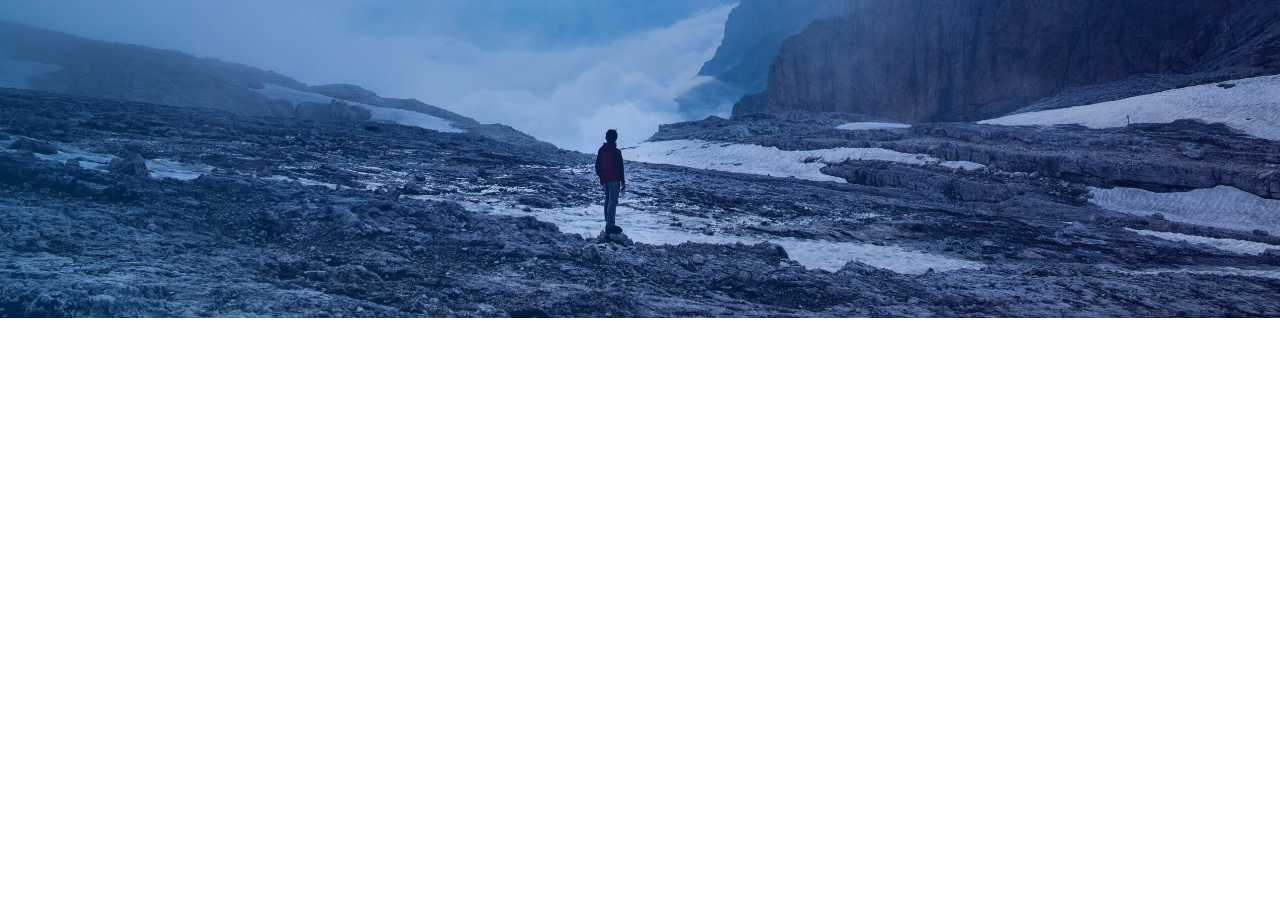
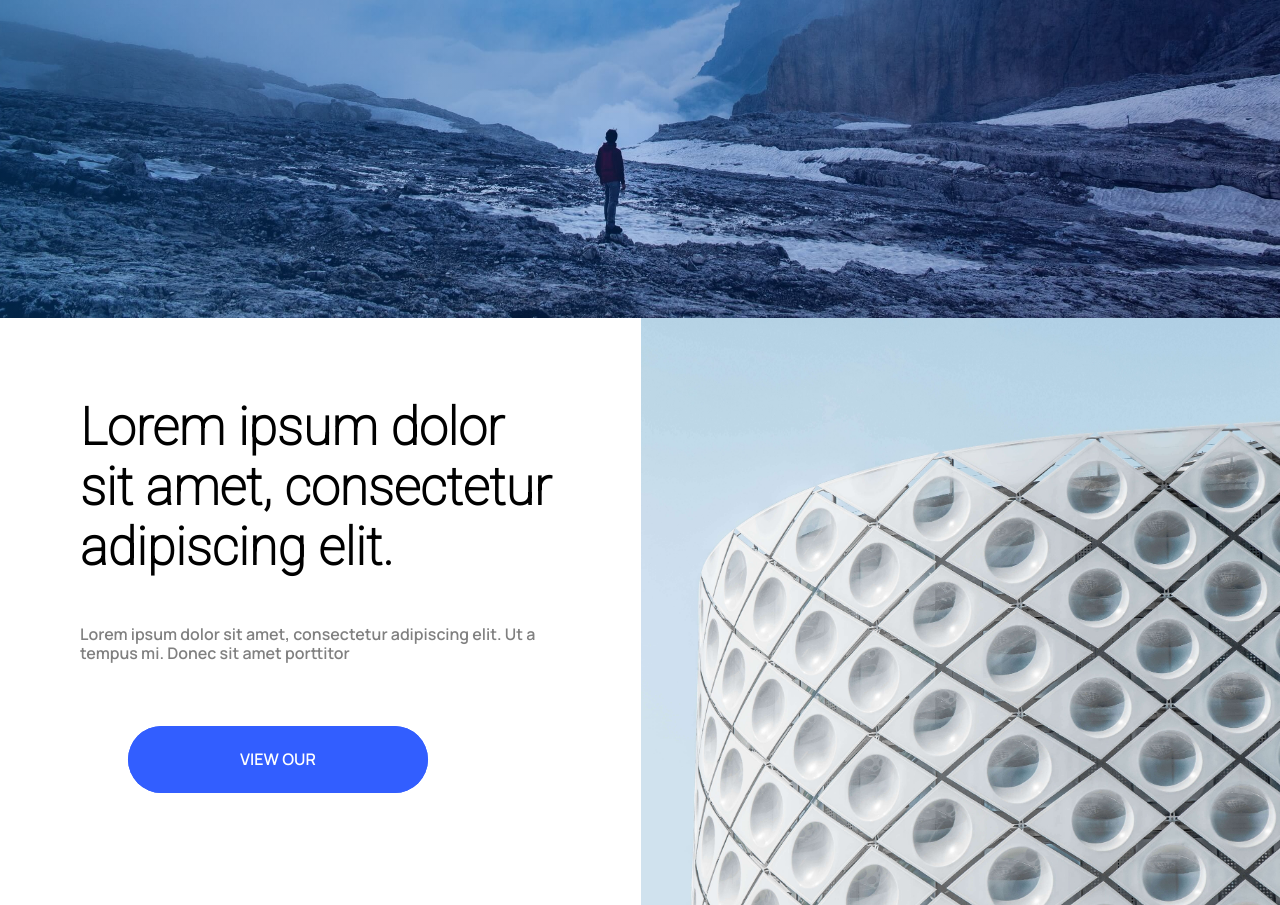
Before and after one commit to ingcarlostello/landingBase, a website: page index.html in a window 1280 px wide. Shown: the part 587-1492 px from the top of the page. Before the commit the page ends 905 px from the top, so only its background shows below. Drawn offline with Linux system fonts and the light colour scheme.

Commit message:
standard section created

```diff
--- a/index.html
+++ b/index.html
@@ -38,5 +38,30 @@
                 </div>
             </header>
         </section>
+
+        <section class="standard__section">
+
+            <div class="standard__section-row">
+
+                <div class="standard__section-col">
+                    <div class="standard__section-container">
+
+                        <h1 class="standard__section-main-title">Lorem ipsum dolor sit amet, consectetur adipiscing elit.</h1>
+
+                        <p class="standard__section-header-paragraph">Lorem ipsum dolor sit amet, consectetur adipiscing elit. Ut a tempus mi. Donec sit amet porttitor </p>
+
+                        <div class="standard__section-btn">
+                            <a class="btn btn-white btn-animated" href="#">view our</a>
+                        </div>
+
+                    </div>
+                </div>
+
+                <div class="standard__section-col-image">
+
+                </div>
+
+            </div>
+        </section>
     </body>
 </html>
--- /dev/null
+++ b/scss/3_standardSection.scss
@@ -0,0 +1,105 @@
+.standard__section-row {
+    display: grid;
+    grid-template-columns: repeat(2, 1fr);
+    grid-template-rows: 1fr;
+    grid-column-gap: 1px;
+    grid-row-gap: 0px;
+
+    .standard__section-col{
+        height: auto;
+        padding-right:5rem ;
+        padding-left:5rem ;
+
+        .standard__section-container{
+          margin-top: 5rem;
+            .standard__section-main-title{
+                font-size: 3.25rem;
+                font-family: 'Roboto', sans-serif;
+                color:black;
+                margin: 0 auto
+            }
+
+            .standard__section-header-paragraph{
+                margin-top: 3rem;
+                font-family: 'Manrope', sans-serif;
+                color:grey;
+            }
+
+            .standard__section-btn{
+
+                text-transform: uppercase;
+                text-decoration: none;
+                padding: 1rem 3rem;
+                margin-top: 3rem;
+                margin-bottom: 6rem;
+
+                .btn:link,
+                .btn:visited{
+                    text-transform: uppercase;
+                    text-decoration: none;
+                    padding: 1.5rem 7rem;
+                    display: inline-block;
+                    border-radius: 10rem;
+                    transition: all .2s;
+                    position: relative;
+                    font-family: 'Manrope', sans-serif;
+                }
+                .btn-white{
+                    background-color: #325eff;
+                    color:white
+                }
+
+                .btn:hover{
+                    transform: translateY(-.3rem);
+                    box-shadow: 0 1rem 2rem rgba(0,0,0, .2);
+
+                }
+                .btn:active{
+                    transform: translateY(-.1rem);
+                    box-shadow: 0 .5rem 1rem rgba(0,0,0, .2);
+                }
+
+                .btn::after{
+                    content: "";
+                    display:inline-block;
+                    height: 100%;
+                    width: 100%;
+                    border-radius: 10rem;
+                    position: absolute;
+                    top:0;
+                    left: 0;
+                    z-index: -1;
+                    transition: all .4s;
+
+                }
+
+                .btn-white::after{
+                    background-color: #325eff;
+                }
+                .btn:hover::after{
+                    transform: scaleX(1.4) scaleY(1.6);
+                    opacity: 0;
+                }
+
+                .btn-animated{
+                    animation:moveInBottom .5s ease-out .75s;
+                    animation-fill-mode: backwards;
+                }
+
+            }
+        }
+
+
+    }
+
+    .standard__section-col-image{
+        background: url("../img/arte.jpg");
+        width: 100%;
+        height: auto;
+        position: relative;
+        background-repeat: no-repeat;
+        background-position: center;
+        background-size: cover;
+        overflow: hidden;
+    }
+}
--- a/scss/styles.scss
+++ b/scss/styles.scss
@@ -1,2 +1,3 @@
 @import "1_navbar";
 @import "2_heroSection";
+@import "3_standardSection";
```
Also changed, not shown: css/styles.css.
